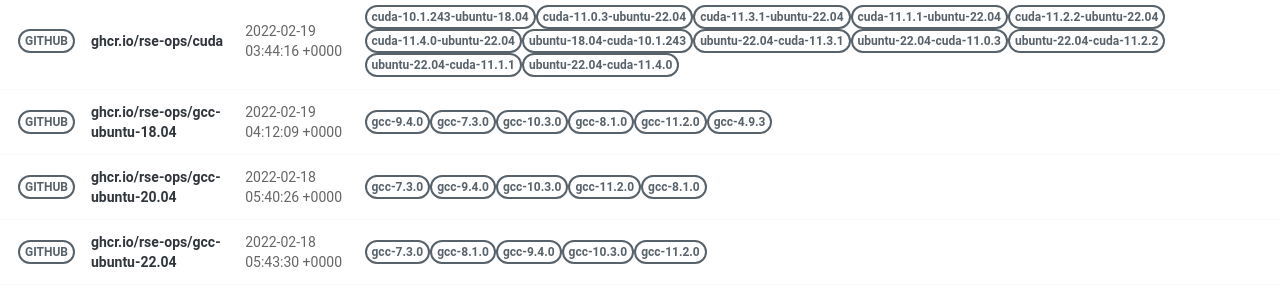
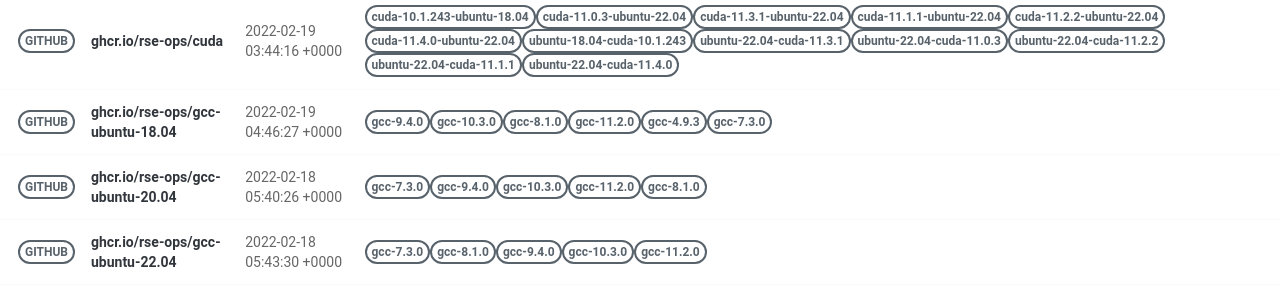
Before and after one commit to rse-ops/docker-images, a Jekyll site: the page built from pages/index.md, in a window 1280 px wide. Shown: the part 502-801 px from the top of the page. Built offline with Jekyll 4.4.1, drawn with Linux system fonts in a browser that asks for light colours; nearby versions of some CDN libraries.

Commit message:
Automated push to update library 2022-02-19

```diff
--- a/_library/ghcr.io-rse-ops-gcc-ubuntu-18.04.md
+++ b/_library/ghcr.io-rse-ops-gcc-ubuntu-18.04.md
@@ -1,7 +1,7 @@
 ---
 layout: container
 name: ghcr.io/rse-ops/gcc-ubuntu-18.04
-updated_at: 2022-02-19 04:12:09.241832
+updated_at: 2022-02-19 04:46:27.773284
 
 
 container_url: https://github.com/orgs/rse-ops/packages/container/package/gcc-ubuntu-18.04
```
Also changed, not shown: other parts of _library/ghcr.io-rse-ops-gcc-ubuntu-18.04.md (+3 -3 lines).
